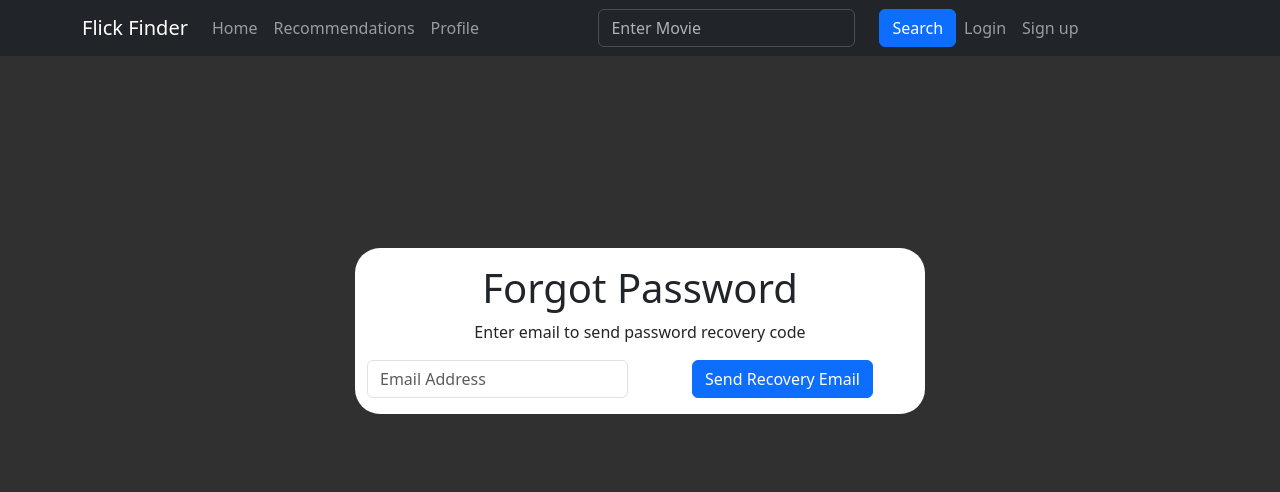
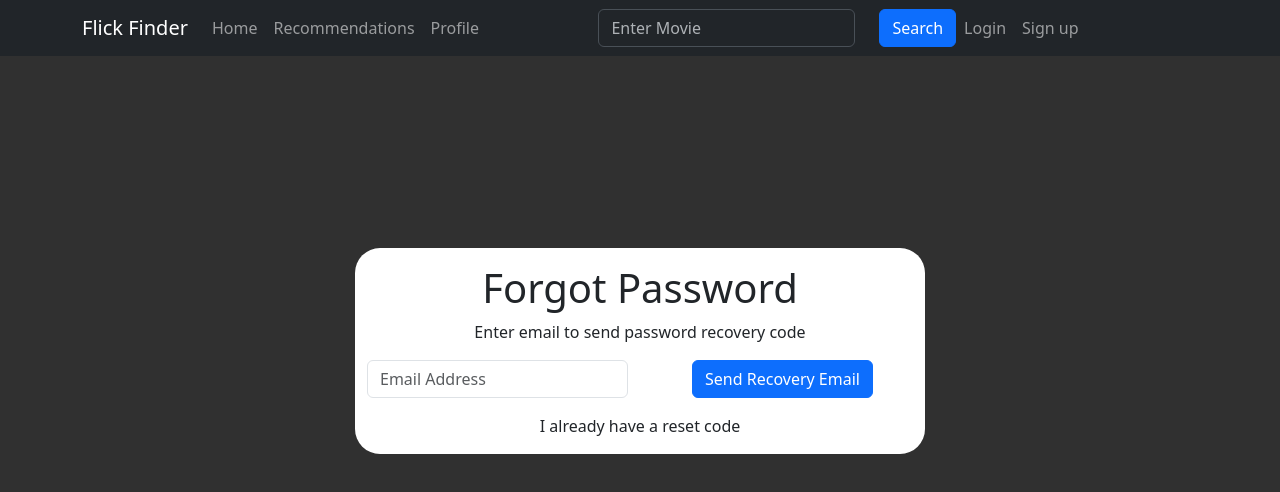
Before and after one commit to trallen22/Flick-Finder, a React (Create React App) app in the folder frontend/: page /forgot-password in a window 1280 px wide. Shown: the top 492 px of the page. Built offline with nearby package versions, Linux system fonts and the light colour scheme; no server answers.

Commit message:
working on forgot-password page

```diff
--- a/frontend/src/pages/forgot-password.js
+++ b/frontend/src/pages/forgot-password.js
@@ -4,7 +4,6 @@ import Row from 'react-bootstrap/Row';
 import Col from 'react-bootstrap/Col';
 import Container from 'react-bootstrap/Container';
 import Form from 'react-bootstrap/Form';
-// import InputGroup from 'react-bootstrap/InputGroup';
 import Button from 'react-bootstrap/Button';
 
 function ForgotPassword() {
@@ -64,6 +63,11 @@ function ForgotPassword() {
                                     <Button type="button" onClick={() => sendRecoveryEmail(recoveryEmail)}>Send Recovery Email</Button>
                                 </Col>
                             </Row>
+                            <Row>
+                                <Col>
+                                    <p onClick={() => setCurPage(true)}>I already have a reset code</p>
+                                </Col>
+                            </Row>
                         </Form>
                     </div>}
                     {onResetPage && <div>
@@ -87,10 +91,16 @@ function ForgotPassword() {
                             </Form.Group>
                         </Form>
                         <div className="d-flex justify-content-between align-items-center">
-                            <Col xs={12} className="text-center">
-                                <Button type="button" className="primary mb-3" onClick={() => resetPassword()}>
+                            <Col xs={4}>
+                                <p onClick={() => setCurPage(false)}>back to recovery email</p>
+                            </Col>
+                            <Col xs={4} className="text-center">
+                                <Button type="button" className="primary mb-3" onClick={resetPassword}>
                                     Submit
                                 </Button>
+                            </Col>
+                            <Col>
+                                {/* {empty for spacing} */}
                             </Col>
                         </div>
                     </div>}
```
